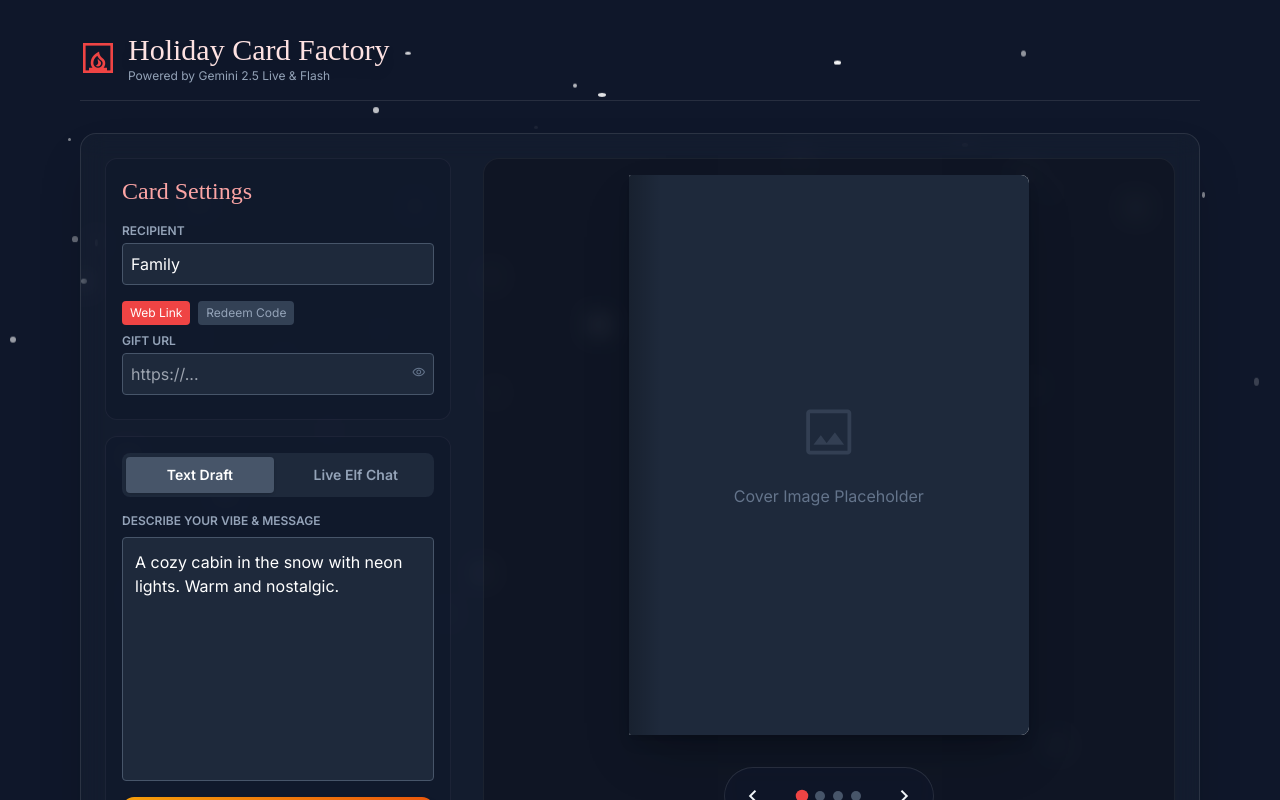
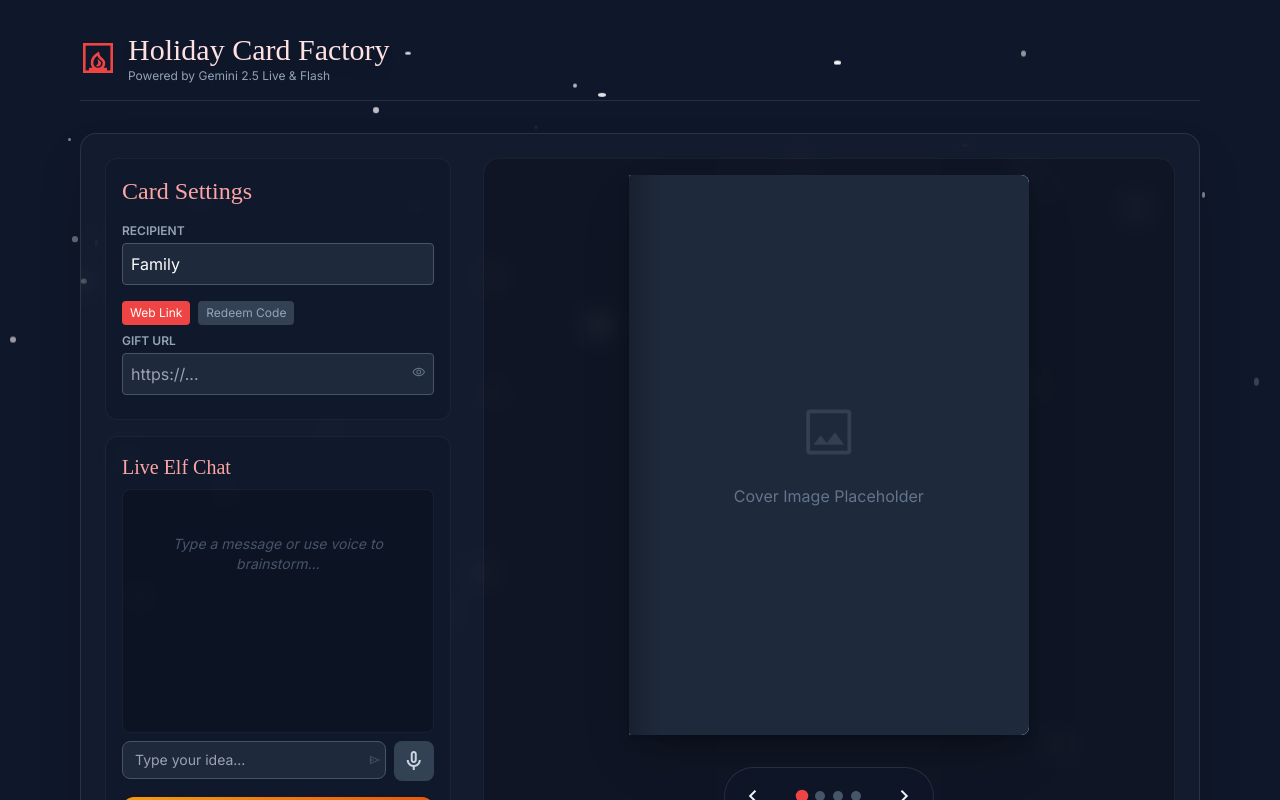
Before and after one commit to Shengliang/holidayVibe, a React (Vite) app: page / in a window 1280 px wide. Shown: the top 800 px of the page. Built offline with nearby package versions, Linux system fonts and the light colour scheme; a web font is replaced by a local one.

Commit message:
feat: Remove unused InputMode state
The `InputMode` state and its related logic were no longer being used in the CardWorkshop component. This change removes the state variable and its dependencies to simplify the component.

```diff
--- a/features/CardWorkshop.tsx
+++ b/features/CardWorkshop.tsx
@@ -1,5 +1,5 @@
 import React, { useState, useRef, useEffect } from 'react';
-import { AgentMemory, InputMode } from '../types';
+import { AgentMemory } from '../types';
 import { generateCardText, generateHolidayVibeImage, HolidayLiveAgent } from '../services/geminiService';
 import { jsPDF } from 'jspdf';
 import html2canvas from 'html2canvas';
@@ -15,7 +15,6 @@ type GiftProvider = 'APPLE' | 'GOOGLE' | 'AMAZON';
 const CardWorkshop: React.FC<Props> = ({ memory, updateMemory }) => {
     // UI State
     const [activePage, setActivePage] = useState(0);
-    const [mode, setMode] = useState<InputMode>(InputMode.TEXT);
     const [loading, setLoading] = useState(false);
     const [generatingPdf, setGeneratingPdf] = useState(false);
 
@@ -27,7 +26,7 @@ const CardWorkshop: React.FC<Props> = ({ memory, updateMemory }) => {
     // Data State
     const [recipient, setRecipient] = useState(memory.recipientName || 'Family');
     const [giftValue, setGiftValue] = useState(memory.giftUrl || '');
-    const [textInput, setTextInput] = useState("A cozy cabin in the snow with neon lights. Warm and nostalgic.");
+    const [textInput, setTextInput] = useState("");
 
     // Live Agent State
     const [connected, setConnected] = useState(false);
@@ -49,7 +48,7 @@ const CardWorkshop: React.FC<Props> = ({ memory, updateMemory }) => {
         if (scrollRef.current) {
             scrollRef.current.scrollTop = scrollRef.current.scrollHeight;
         }
-    }, [history, currentTurn, mode]);
+    }, [history, currentTurn]);
 
     const toggleConnection = async () => {
         if (connected) {
@@ -80,26 +79,33 @@ const CardWorkshop: React.FC<Props> = ({ memory, updateMemory }) => {
         }
     };
 
+    const handleSendMessage = () => {
+        if (!textInput.trim()) return;
+        setHistory(prev => [...prev, { role: 'user', text: textInput.trim() }]);
+        setTextInput("");
+    };
+
+    const handleKeyDown = (e: React.KeyboardEvent) => {
+        if (e.key === 'Enter' && !e.shiftKey) {
+            e.preventDefault();
+            handleSendMessage();
+        }
+    };
+
     const generateAssets = async () => {
         setLoading(true);
         try {
-            // Determine Context Source
-            let context = "";
-            if (mode === InputMode.TEXT) {
-                context = textInput;
-            } else {
             // Combine history for context
-                context = history.map(h => `${h.role}: ${h.text}`).join('\n');
-                if (context.length < 10 && history.length === 0) {
-                     // If purely empty voice session, alert user or use fallback
-                     // If we are here, it means we probably clicked 'Generate' without chatting
-                     if (mode === InputMode.VOICE && !connected && history.length === 0) {
-                        alert("Please brainstorm with the elf first or switch to Text Draft.");
-                        setLoading(false);
-                        return;
+            let context = history.map(h => `${h.role}: ${h.text}`).join('\n');
+
+            // Include current text input if user hasn't sent it yet
+            if (textInput.trim()) {
+                context += `\nuser: ${textInput.trim()}`;
             }
+
+            // Fallback if empty
+            if (!context.trim()) {
                  context = "A standard festive holiday card.";
-                }
             }
 
             const updates: Partial<AgentMemory> = { conversationContext: context };
@@ -127,27 +133,13 @@ const CardWorkshop: React.FC<Props> = ({ memory, updateMemory }) => {
     };
 
     const handleMainAction = async () => {
-        if (mode === InputMode.VOICE) {
         if (connected) {
             // Finish & Generate Flow
             if (agentRef.current) await agentRef.current.disconnect();
             setConnected(false);
             agentRef.current = null;
+        }
         await generateAssets();
-            } else {
-                // Not Connected
-                if (history.length === 0) {
-                    // Start Brainstorming
-                    await toggleConnection();
-                } else {
-                    // Has history, generate
-                    await generateAssets();
-                }
-            }
-        } else {
-            // Text Mode
-            await generateAssets();
-        }
     };
 
     const downloadPDF = async () => {
@@ -275,17 +267,9 @@ const CardWorkshop: React.FC<Props> = ({ memory, updateMemory }) => {
     // Helper to get button text
     const getActionButtonText = () => {
         if (loading) return "Creating Magic...";
-        if (mode === InputMode.TEXT) return "Generate Card";
         if (connected) return "Finish & Create Card";
-        if (history.length > 0) return "Create Card from Chat";
-        return "Start Brainstorming";
-    };
-
-    const getActionButtonIcon = () => {
-        if (loading) return "refresh";
-        if (mode === InputMode.VOICE && connected) return "check_circle";
-        if (mode === InputMode.VOICE && history.length === 0) return "mic";
-        return "auto_fix_high";
+        if (history.length > 0 || textInput.trim()) return "Create Card from Chat";
+        return "Create Card";
     };
 
     return (
@@ -344,29 +328,15 @@ const CardWorkshop: React.FC<Props> = ({ memory, updateMemory }) => {
                 </div>
 
                 <div className="flex-1 bg-slate-900/50 p-4 rounded-xl border border-white/5 flex flex-col">
-                    <div className="flex gap-2 mb-4 bg-slate-800 p-1 rounded-lg">
-                        <button onClick={() => setMode(InputMode.TEXT)} className={`flex-1 py-2 rounded text-sm font-bold transition-all ${mode === InputMode.TEXT ? 'bg-slate-600 text-white shadow' : 'text-slate-400 hover:text-white'}`}>
-                            Text Draft
-                        </button>
-                        <button onClick={() => setMode(InputMode.VOICE)} className={`flex-1 py-2 rounded text-sm font-bold transition-all ${mode === InputMode.VOICE ? 'bg-red-600 text-white shadow' : 'text-slate-400 hover:text-white'}`}>
-                            Live Elf Chat
-                        </button>
+                    <div className="flex items-center justify-between mb-2">
+                        <h3 className="font-christmas text-xl text-red-300">Live Elf Chat</h3>
+                        {connected && <span className="flex h-2 w-2 relative"><span className="animate-ping absolute inline-flex h-full w-full rounded-full bg-red-400 opacity-75"></span><span className="relative inline-flex rounded-full h-2 w-2 bg-red-500"></span></span>}
                     </div>
 
-                    {mode === InputMode.TEXT ? (
-                        <div className="flex-1 flex flex-col">
-                            <label className="block text-slate-400 text-xs uppercase font-bold mb-2">Describe your Vibe & Message</label>
-                            <textarea
-                                value={textInput}
-                                onChange={e => setTextInput(e.target.value)}
-                                className="flex-1 w-full bg-slate-800 border border-slate-600 rounded p-3 text-white focus:border-red-500 outline-none resize-none"
-                                placeholder="E.g. I want a funny card for my brother involving a reindeer..."
-                            />
-                        </div>
-                    ) : (
                     <div className="flex-1 flex flex-col relative">
-                            <div className="flex-1 bg-black/20 rounded-lg p-3 overflow-y-auto mb-4 text-sm space-y-2 h-48 border border-white/5 scroll-smooth" ref={scrollRef}>
-                                {history.length === 0 && !currentTurn.user && <p className="text-slate-600 italic text-center mt-8">Connect to brainstorm with the elf...</p>}
+                        {/* Chat History */}
+                        <div className="flex-1 bg-black/20 rounded-lg p-3 overflow-y-auto mb-2 text-sm space-y-2 h-40 border border-white/5 scroll-smooth" ref={scrollRef}>
+                            {history.length === 0 && !currentTurn.user && !textInput && <p className="text-slate-600 italic text-center mt-8">Type a message or use voice to brainstorm...</p>}
                             {history.map((h, i) => (
                                 <p key={i} className={h.role === 'user' ? 'text-slate-300' : 'text-green-300'}>
                                     <span className="font-bold text-xs opacity-50 block uppercase">{h.role}</span>
@@ -377,20 +347,35 @@ const CardWorkshop: React.FC<Props> = ({ memory, updateMemory }) => {
                             {currentTurn.elf && <p className="text-green-300 opacity-60"><span className="font-bold text-xs opacity-50 block uppercase">ELF</span>{currentTurn.elf}</p>}
                         </div>
 
-                            {connected && (
-                                <div className="absolute top-2 right-2 w-3 h-3 bg-red-500 rounded-full animate-pulse shadow-[0_0_10px_red]"></div>
-                            )}
-
-                            {/* Resume Option: Only show if disconnected and has history */}
-                            {!connected && history.length > 0 && (
-                                <div className="text-center mb-2">
-                                     <button onClick={toggleConnection} className="text-xs text-slate-400 hover:text-white underline">
-                                         Resume Chat
+                        {/* Hybrid Input Area */}
+                        <div className="flex gap-2">
+                            <div className="flex-1 relative">
+                                <input
+                                    type="text"
+                                    value={textInput}
+                                    onChange={(e) => setTextInput(e.target.value)}
+                                    onKeyDown={handleKeyDown}
+                                    placeholder="Type your idea..."
+                                    className="w-full bg-slate-800 border border-slate-600 rounded-lg px-3 py-2 text-white focus:border-red-500 outline-none text-sm pr-8"
+                                />
+                                <button
+                                    onClick={handleSendMessage}
+                                    disabled={!textInput.trim()}
+                                    className="absolute right-1 top-1 bottom-1 text-slate-400 hover:text-white disabled:opacity-30"
+                                >
+                                    <span className="material-symbols-outlined text-sm">send</span>
                                 </button>
                             </div>
-                            )}
+
+                            <button
+                                onClick={toggleConnection}
+                                className={`w-10 h-10 rounded-lg flex items-center justify-center transition-all ${connected ? 'bg-red-500 text-white animate-pulse' : 'bg-slate-700 text-slate-300 hover:bg-slate-600 hover:text-white'}`}
+                                title={connected ? "Stop Voice Chat" : "Start Voice Chat"}
+                            >
+                                <span className="material-symbols-outlined">{connected ? 'mic_off' : 'mic'}</span>
+                            </button>
                         </div>
-                    )}
+                    </div>
 
                     <button
                         onClick={handleMainAction}
@@ -398,7 +383,7 @@ const CardWorkshop: React.FC<Props> = ({ memory, updateMemory }) => {
                         className={`w-full mt-4 py-4 rounded-xl font-bold text-lg flex items-center justify-center gap-2 transition-all ${loading ? 'bg-slate-700 cursor-wait' : 'bg-gradient-to-r from-amber-500 to-orange-600 hover:from-amber-400 hover:to-orange-500 text-black shadow-lg shadow-amber-900/30'}`}
                     >
                         <span className={`material-symbols-outlined ${loading ? 'animate-spin' : ''}`}>
-                            {getActionButtonIcon()}
+                            {loading ? 'refresh' : (connected ? 'check_circle' : 'auto_fix_high')}
                         </span>
                         {getActionButtonText()}
                     </button>
```
Lines whose indentation alone changed are shown as unchanged.
